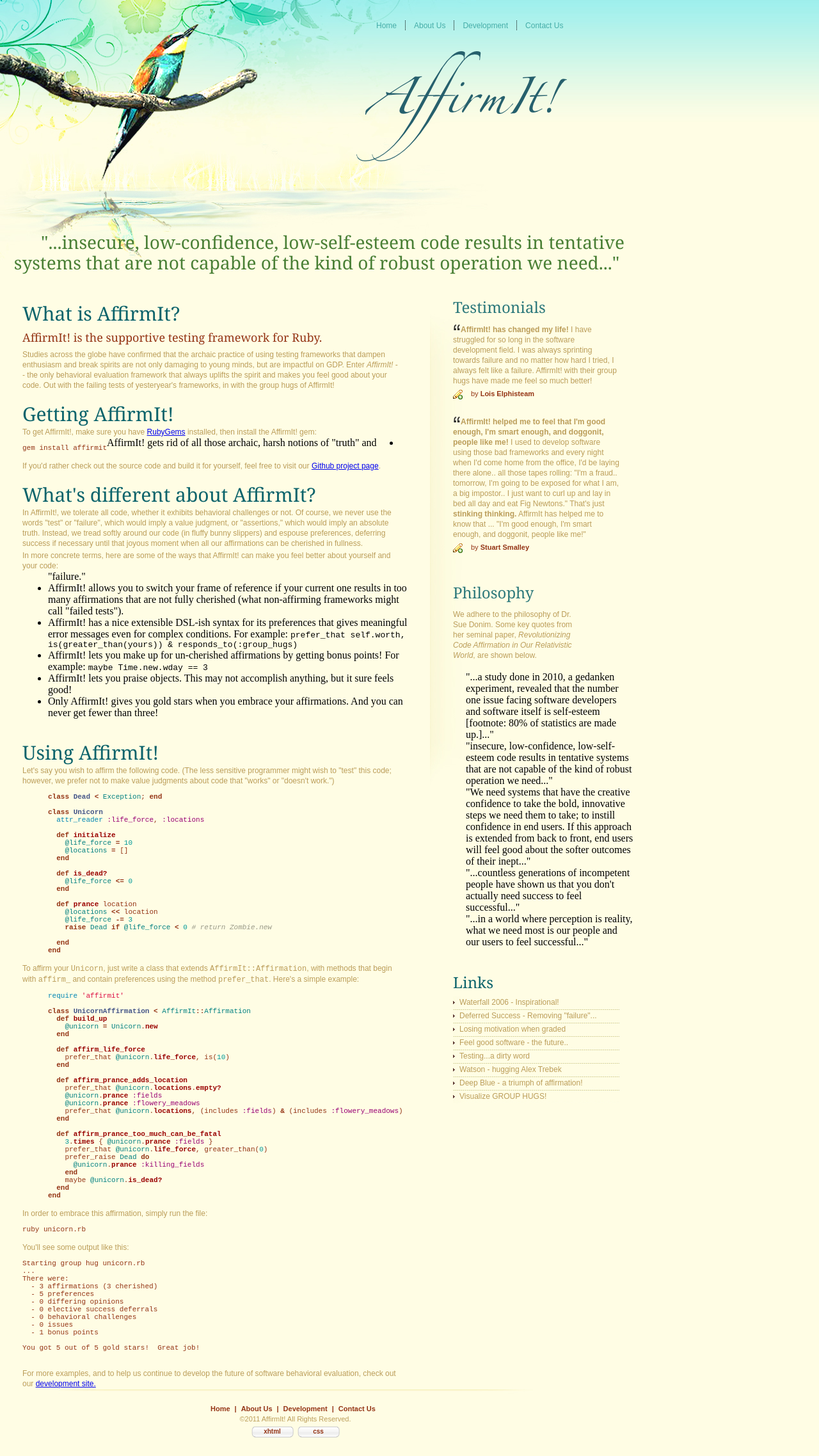
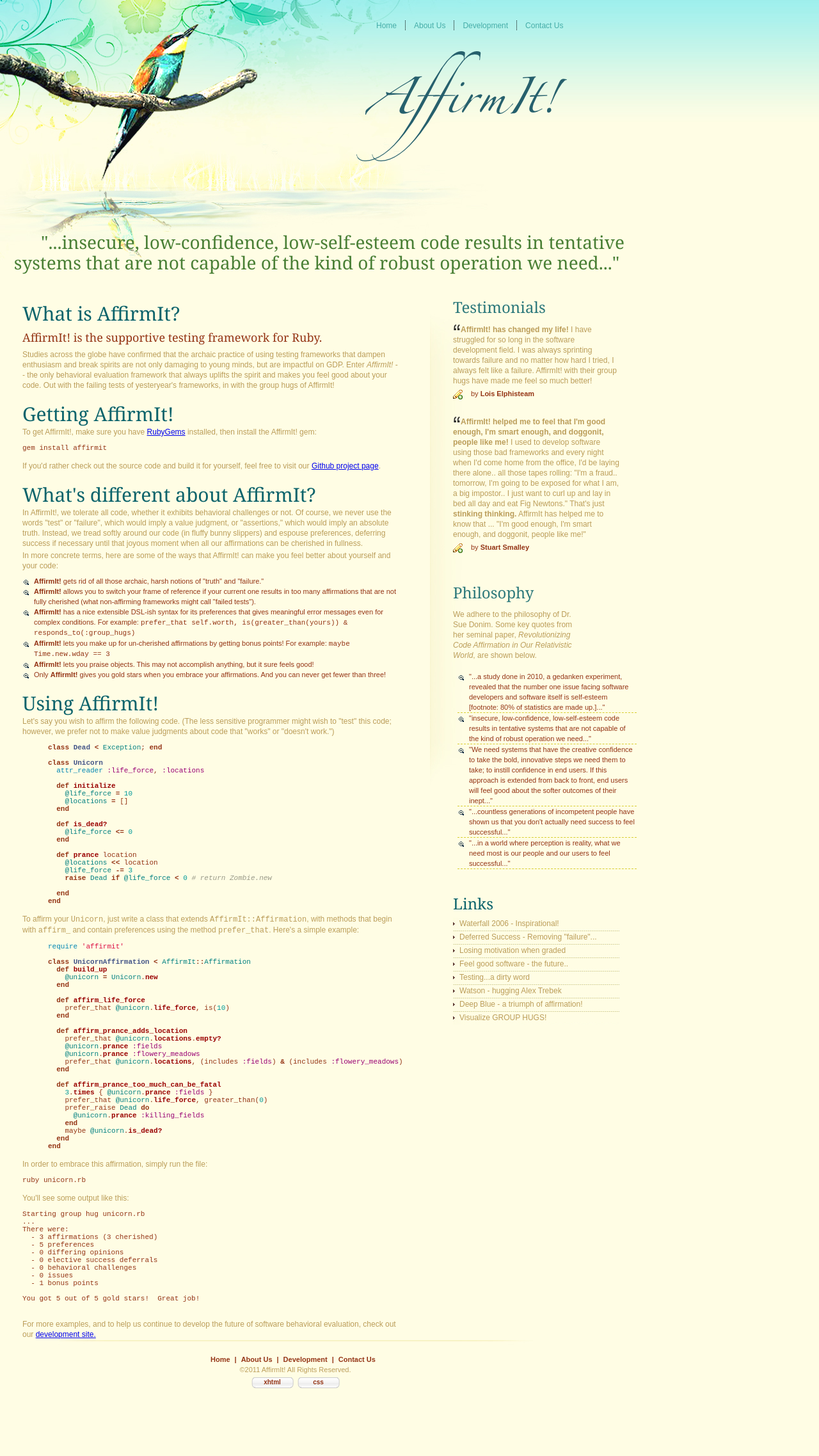
Before and after one commit to affirmit/affirmitweb, a Jekyll site: the page built from index.html, in a window 1280 px wide. Shown: the whole page at 64% size. Built offline with Jekyll 4.4.1, drawn with Linux system fonts in a browser that asks for light colours; after the commit the page ends 2198 px from its top, so only the background shows below that.

Commit message:
fixing some layout issues...

```diff
--- a/_layouts/default.html
+++ b/_layouts/default.html
@@ -54,12 +54,12 @@
    <p>In AffirmIt!, we tolerate all code, whether it exhibits behavioral challenges or not.  Of course, we never use the words "test" or "failure", which would imply a value judgment, or "assertions," which would imply an absolute truth.  Instead, we tread softly around our code (in fluffy bunny slippers) and espouse preferences, deferring success if necessary until that joyous moment when all our affirmations can be cherished in fullness.</p>
    <p>In more concrete terms, here are some of the ways that AffirmIt! can make you feel better about yourself and your code:</p>
    <ul>
-    <li><span>AffirmIt!</span> gets rid of all those archaic, harsh notions of "truth" and "failure."</li>
-    <li><span>AffirmIt!</span> allows you to switch your frame of reference if your current one results in too many affirmations that are not fully cherished (what non-affirming frameworks might call "failed tests").</li>
-    <li><span>AffirmIt!</span> has a nice extensible DSL-ish syntax for its preferences that gives meaningful error messages even for complex conditions.  For example: <code>prefer_that self.worth, is(greater_than(yours)) &amp; responds_to(:group_hugs)</code></li>
-    <li><span>AffirmIt!</span> lets you make up for un-cherished affirmations by getting bonus points!  For example: <code>maybe Time.new.wday == 3</code></li>
-    <li><span>AffirmIt!</span> lets you praise objects.  This may not accomplish anything, but it sure feels good!</li>
-    <li>Only <span>AffirmIt!</span> gives you gold stars when you embrace your affirmations.  And you can never get fewer than three!</li>
+    <li><span class="bullet"><span>AffirmIt!</span> gets rid of all those archaic, harsh notions of "truth" and "failure."</span></li>
+    <li><span class="bullet"><span>AffirmIt!</span> allows you to switch your frame of reference if your current one results in too many affirmations that are not fully cherished (what non-affirming frameworks might call "failed tests").</span></li>
+    <li><span class="bullet"><span>AffirmIt!</span> has a nice extensible DSL-ish syntax for its preferences that gives meaningful error messages even for complex conditions.  For example: <code>prefer_that self.worth, is(greater_than(yours)) &amp; responds_to(:group_hugs)</code></span></li>
+    <li><span class="bullet"><span>AffirmIt!</span> lets you make up for un-cherished affirmations by getting bonus points!  For example: <code>maybe Time.new.wday == 3</code></span></li>
+    <li><span class="bullet"><span>AffirmIt!</span> lets you praise objects.  This may not accomplish anything, but it sure feels good!</span></li>
+    <li><span class="bullet">Only <span>AffirmIt!</span> gives you gold stars when you embrace your affirmations.  And you can never get fewer than three!</span></li>
    </ul>
    <h2>Using AffirmIt!</h2>
    <p>Let's say you wish to affirm the following code.  (The less sensitive programmer might wish to "test" this code; however, we prefer not to make value judgments about code that "works" or "doesn't work.")</p>
@@ -149,11 +149,11 @@ You got 5 out of 5 gold stars!  Great job!
    <h2>Philosophy</h2>
    <p>We adhere to the philosophy of Dr. Sue Donim.  Some key quotes from her seminal paper, <em>Revolutionizing Code Affirmation in Our Relativistic World</em>, are shown below.</p>
    <ul>
-    <li>"...a study done in 2010, a gedanken experiment, revealed that the number one issue facing software developers and software itself is self-esteem [footnote: 80% of statistics are made up.]..."</li>
-    <li>"insecure, low-confidence, low-self-esteem code results in tentative systems that are not capable of the kind of robust operation we need..."</li>
-    <li>"We need systems that have the creative confidence to take the bold, innovative steps we need them to take; to instill confidence in end users. If this approach is extended from back to front, end users will feel good about the softer outcomes of their inept..."</li>
-    <li>"...countless generations of incompetent people have shown us that you don't actually need success to feel successful..."</li>
-    <li>"...in a world where perception is reality, what we need most is our people and our users to feel successful..."</li>
+    <li><span>"...a study done in 2010, a gedanken experiment, revealed that the number one issue facing software developers and software itself is self-esteem [footnote: 80% of statistics are made up.]..."</span></li>
+    <li><span>"insecure, low-confidence, low-self-esteem code results in tentative systems that are not capable of the kind of robust operation we need..."</span></li>
+    <li><span>"We need systems that have the creative confidence to take the bold, innovative steps we need them to take; to instill confidence in end users. If this approach is extended from back to front, end users will feel good about the softer outcomes of their inept..."</span></li>
+    <li><span>"...countless generations of incompetent people have shown us that you don't actually need success to feel successful..."</span></li>
+    <li><span>"...in a world where perception is reality, what we need most is our people and our users to feel successful..."</span></li>
    </ul>
   </div>
   <div class="project">
--- a/css/styles.css
+++ b/css/styles.css
@@ -18,6 +18,7 @@ h1{width:223px; height:172px; margin:20px 0 0 0; padding:0 110px; float:right; l
 #leftPanel .about h3{width:604px; margin:4px 0 0 0; padding:0px; float:left; font-family:Georgia; font-size:18px; color:#943415; line-height:32px; font-weight:normal}
 #leftPanel .about p{width:590px; margin:3px 0 0 0; padding:0px; float:left; font-family:Arial; font-size:12px; color:#bb9d59; line-height:16px}
 #leftPanel .about p span{font-weight:bold}
+#leftPanel .about ul{width:590px; margin:3px 0 0 0; padding:0px; float:left; font-family:Arial; font-size:12px; color:#bb9d59; line-height:16px}
 #leftPanel .about .date{width:600px; height:29px; margin:30px 0 0 0; padding:0px; float:left; background:#f9f6d4}
 #leftPanel .about .date .left{width:139px; height:29px; margin:0px; padding:0 0 0 35px; float:left; font-family:Arial; font-size:11px; color:#bb9d59; line-height:30px; font-weight:bold; background:url(images/cal.jpg) no-repeat 11px 0}
 #leftPanel .about .date .right{width:65px; height:29px; margin:0px; padding:0 0 0 38px; float:left; background:url(images/read.jpg) no-repeat 12px 0}
@@ -29,9 +30,9 @@ h1{width:223px; height:172px; margin:20px 0 0 0; padding:0 110px; float:right; l
 #rightPanel .services p{width:195px; float:left; font-family:Arial; font-size:12px; color:#bb9d59; line-height:16px}
 #rightPanel .services p span{font-weight:bold}
 #rightPanel .services h3{width:262px; margin:13px 0 0 0; padding:0 0 0 20px; float:left; font-family:Georgia; font-size:18px; color:#5c4527; line-height:22px; font-weight:normal}
-#rightPanel .services ul{width:262px; margin:5px 0 0 0; padding:0 0 0 20px; float:left; display:block}
+#rightPanel .services ul{width:262px; margin:5px 0 0 0; padding:0 0 0 7px; float:left; display:block}
 #rightPanel .services ul li{width:262px; margin:0px; padding:0px; float:left; display:block}
-#rightPanel .services ul li span{width:262px; margin:0px; padding:0 0 0 18px; float:left; font-family:Arial; font-size:11px; color:#943415; line-height:16px; font-weight:bold; text-decoration:none; border-bottom:#d8cd2f dashed 1px; background:url(images/listStyle.jpg) no-repeat 2px 6px}
+#rightPanel .services ul li span{width:262px; margin:0px; padding:0 0 0 18px; float:left; font-family:Arial; font-size:11px; color:#943415; line-height:16px; text-decoration:none; border-bottom:#d8cd2f dashed 1px; background:url(images/listStyle.jpg) no-repeat 2px 6px}
 #rightPanel .services ul li span.bottom{width:262px; height:22px; margin:0px; padding:0 0 0 18px; float:left; font-family:Arial; font-size:11px; color:#943415; line-height:px; text-decoration:none; border-bottom:0px; background:url(images/listStyle.jpg) no-repeat 2px 6px}
 #rightPanel .testimonial{width:262px; margin:0px; padding:0px; float:left}
 #rightPanel .testimonial h2{width:262px; margin:0px 0 0 0; padding:0px; float:left; font-family:Georgia; font-size:24px; color:#2c787b; line-height:28px; font-weight:normal}
@@ -88,3 +89,7 @@ iframe,#content {margin-left: 130px; margin-top: 30px;}
 pre {color: #943415; float: left; font-size: 11px;}
 #mainWrap div#mainPanel div#content p  { float:left; font-family:Arial; font-size:12px; color:#bb9d59; line-height:16px}
 html body div#mainWrap div#mainPanel div#content h2#about_us {padding-top: 60px; float: left;}
+#leftPanel .about ul li span.bullet {margin:0px; padding:0 0 0 18px; float:left; font-family:Arial; font-size:11px; color:#943415; line-height:16px; text-decoration:none; background:url(images/listStyle.jpg) no-repeat 2px 6px}
+#leftPanel .about ul li span span {font-weight: bold;}
+#leftPanel .about ul{margin:8px 0 0 0; padding:0px; float:left; display:block}
+#leftPanel .about ul li{width:auto; margin:0px; padding:0px; float:left; display:block}
```
